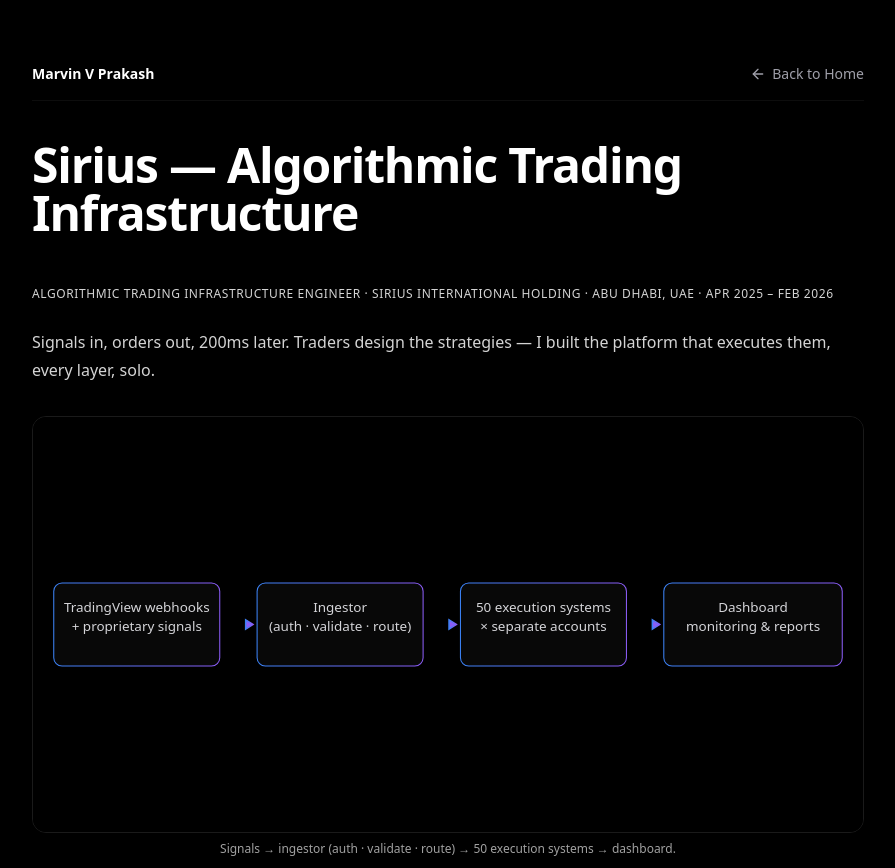
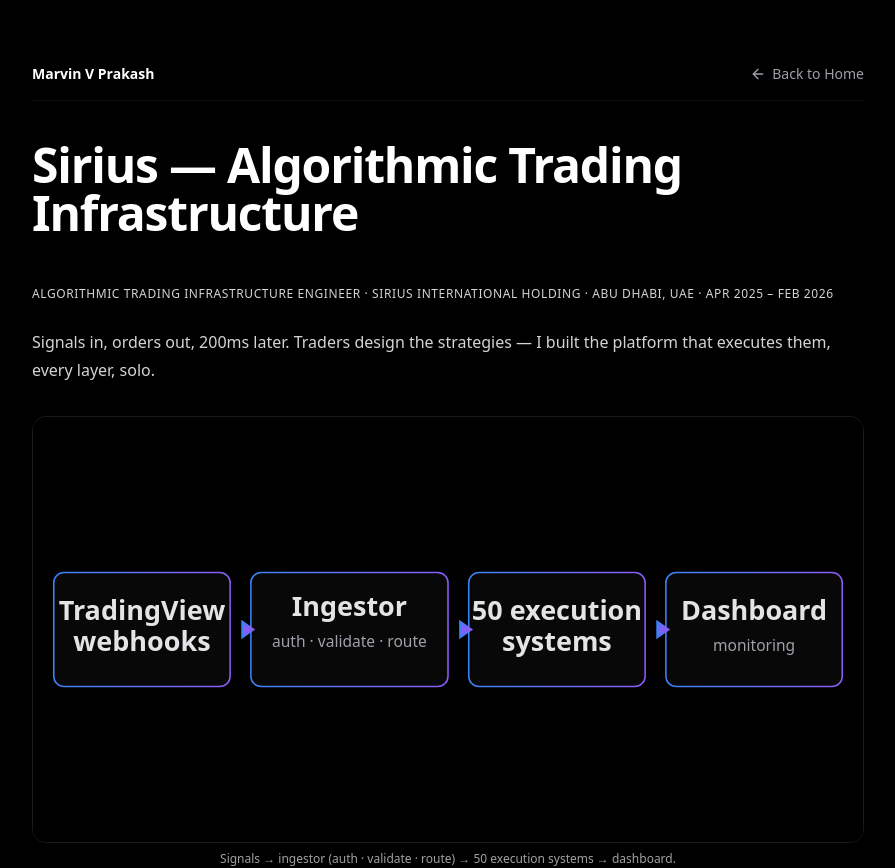
Before and after one commit to M4Marvin/main-site, a React (Vite) app: page /work/sirius in a window 1280 px wide. Shown: the top 868 px of the page, without its empty margins (192-1087 px from the left). Built offline with nearby package versions, Linux system fonts and the light colour scheme.

Commit message:
feat(hero): broader builder sentence, 3 sirius stats, drop grid wallpaper, legible sirius diagram

```diff
--- a/src/components/sections/hero.tsx
+++ b/src/components/sections/hero.tsx
@@ -1,4 +1,5 @@
 import { ArrowDown, ExternalLink } from "lucide-react"
+import { cn } from "@/lib/utils"
 import { profile, stats } from "@/lib/portfolio-data"
 
 export function Hero() {
@@ -7,9 +8,6 @@
       id="home"
       className="relative flex min-h-screen w-full flex-col items-center justify-center overflow-hidden bg-black px-4 py-16"
     >
-      <div className="absolute inset-0 bg-grid-white/[0.1]" />
-      <div className="pointer-events-none absolute inset-0 flex items-center justify-center bg-black [mask-image:radial-gradient(ellipse_at_center,transparent_20%,black)]" />
-
       <div className="hero-fade-up relative z-20 flex w-full max-w-2xl flex-col items-center gap-4 text-center">
         <h1 className="text-4xl font-bold tracking-tight text-white sm:text-6xl md:text-7xl">
           {profile.name}
@@ -36,9 +34,15 @@
           </a>
         </div>
 
-        <div className="mt-3 grid w-full grid-cols-2 gap-x-6 gap-y-3 sm:grid-cols-4">
-          {stats.map((stat) => (
-            <div key={stat.label} className="flex flex-col items-center gap-1">
+        <div className="mt-3 grid w-full grid-cols-2 gap-x-6 gap-y-3 sm:grid-cols-3">
+          {stats.map((stat, i) => (
+            <div
+              key={stat.label}
+              className={cn(
+                "flex flex-col items-center gap-1",
+                stats.length === 3 && i === 2 && "col-span-2 sm:col-span-1",
+              )}
+            >
               <div className="text-2xl font-bold tabular-nums text-white sm:text-3xl">
                 {stat.prefix}
                 {stat.value.toLocaleString()}
--- a/src/lib/portfolio-data.ts
+++ b/src/lib/portfolio-data.ts
@@ -47,7 +47,7 @@
 export const profile: Profile = {
   name: "Marvin V Prakash",
   tagline:
-    "I build trading systems end-to-end — the execution engine, the signal ingestor, the monitoring dashboard, and the infrastructure underneath.",
+    "I build real-time systems end to end — trading infrastructure, market-data platforms, and ML serving — from the engine to the interface.",
   location: "Abu Dhabi, UAE",
   email: "marvinprakash@gmail.com",
   phone: "+971 553391151",
@@ -190,7 +190,6 @@
   { value: 200, suffix: "ms", label: "Signal-to-trade, end to end" },
   { value: 5000, suffix: "+", label: "Automated trades per day (average)" },
   { value: 106185, suffix: "+", label: "Signals processed across the platform" },
-  { value: 4, suffix: "TB", label: "Market-data lake, compressed, built solo" },
 ]
 
 export const navItems: NavItem[] = [
--- a/src/styles.css
+++ b/src/styles.css
@@ -125,37 +125,6 @@
     --shadow-input: 0px 1px 2px 0 rgb(0 0 0 / 0.05);
 }
 
-@layer utilities {
-    .bg-grid-white\/\[0\.1\] {
-        background-image: linear-gradient(to right, rgba(255, 255, 255, 0.1) 1px, transparent 1px),
-            linear-gradient(to bottom, rgba(255, 255, 255, 0.1) 1px, transparent 1px);
-        background-size: 40px 40px;
-    }
-    .bg-grid-white\/\[0\.2\] {
-        background-image: linear-gradient(to right, rgba(255, 255, 255, 0.2) 1px, transparent 1px),
-            linear-gradient(to bottom, rgba(255, 255, 255, 0.2) 1px, transparent 1px);
-        background-size: 40px 40px;
-    }
-    .bg-grid-small-white\/\[0\.2\] {
-        background-image: linear-gradient(to right, rgba(255, 255, 255, 0.2) 1px, transparent 1px),
-            linear-gradient(to bottom, rgba(255, 255, 255, 0.2) 1px, transparent 1px);
-        background-size: 20px 20px;
-    }
-    .bg-grid-small-black\/\[0\.2\] {
-        background-image: linear-gradient(to right, rgba(0, 0, 0, 0.2) 1px, transparent 1px),
-            linear-gradient(to bottom, rgba(0, 0, 0, 0.2) 1px, transparent 1px);
-        background-size: 20px 20px;
-    }
-    .bg-dot-white\/\[0\.2\] {
-        background-image: radial-gradient(rgba(255, 255, 255, 0.2) 1px, transparent 1px);
-        background-size: 20px 20px;
-    }
-    .bg-dot-black\/\[0\.2\] {
-        background-image: radial-gradient(rgba(0, 0, 0, 0.2) 1px, transparent 1px);
-        background-size: 20px 20px;
-    }
-}
-
 :root {
     --chart-1: oklch(0.55 0.2 255);
     --chart-2: oklch(0.6 0.22 285);
```
Also changed, not shown: public/sirius-architecture.svg.
